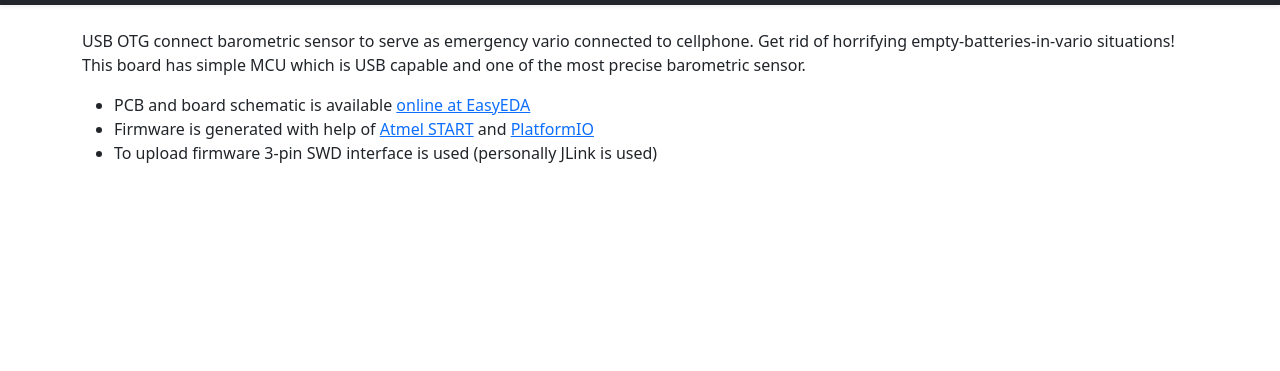
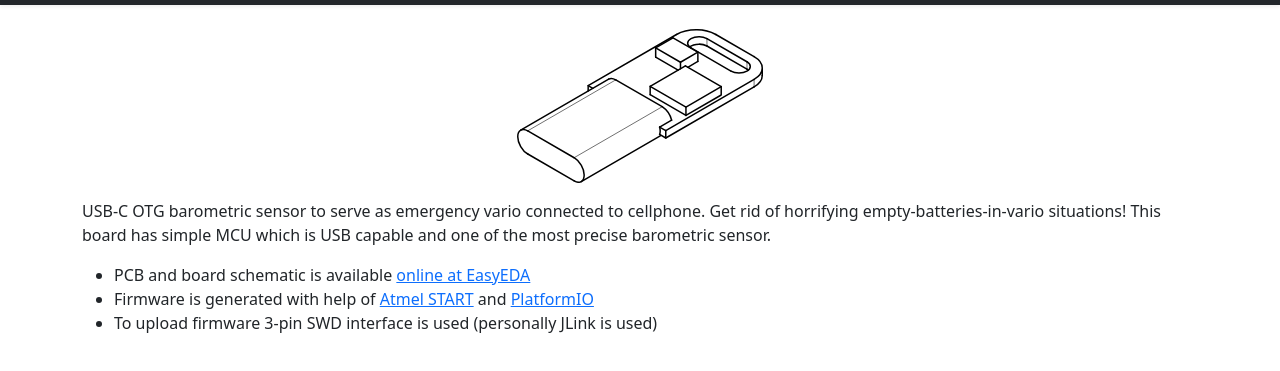
Before and after one commit to analogic/novario, a plain HTML site: page docs/index.html in a window 1280 px wide. Shown: the part 51-422 px from the top of the page. Drawn offline with nearby package versions, Linux system fonts and the light colour scheme.

Commit message:
add svg model image

```diff
--- a/docs/index.html
+++ b/docs/index.html
@@ -30,8 +30,11 @@
 <main>
     <div class="container">
         <br />
+        <p style="text-align: center">
+            <img src="novario.svg" />
+        </p>
         <p>
-            USB OTG connect barometric sensor to serve as emergency vario connected to cellphone. Get rid of horrifying empty-batteries-in-vario situations! This board has simple MCU which is USB capable and one of the most precise barometric sensor.
+            USB-C OTG barometric sensor to serve as emergency vario connected to cellphone. Get rid of horrifying empty-batteries-in-vario situations! This board has simple MCU which is USB capable and one of the most precise barometric sensor.
         </p>
         <p>
             <ul>
```
Also changed, not shown: docs/novario.svg (added).
